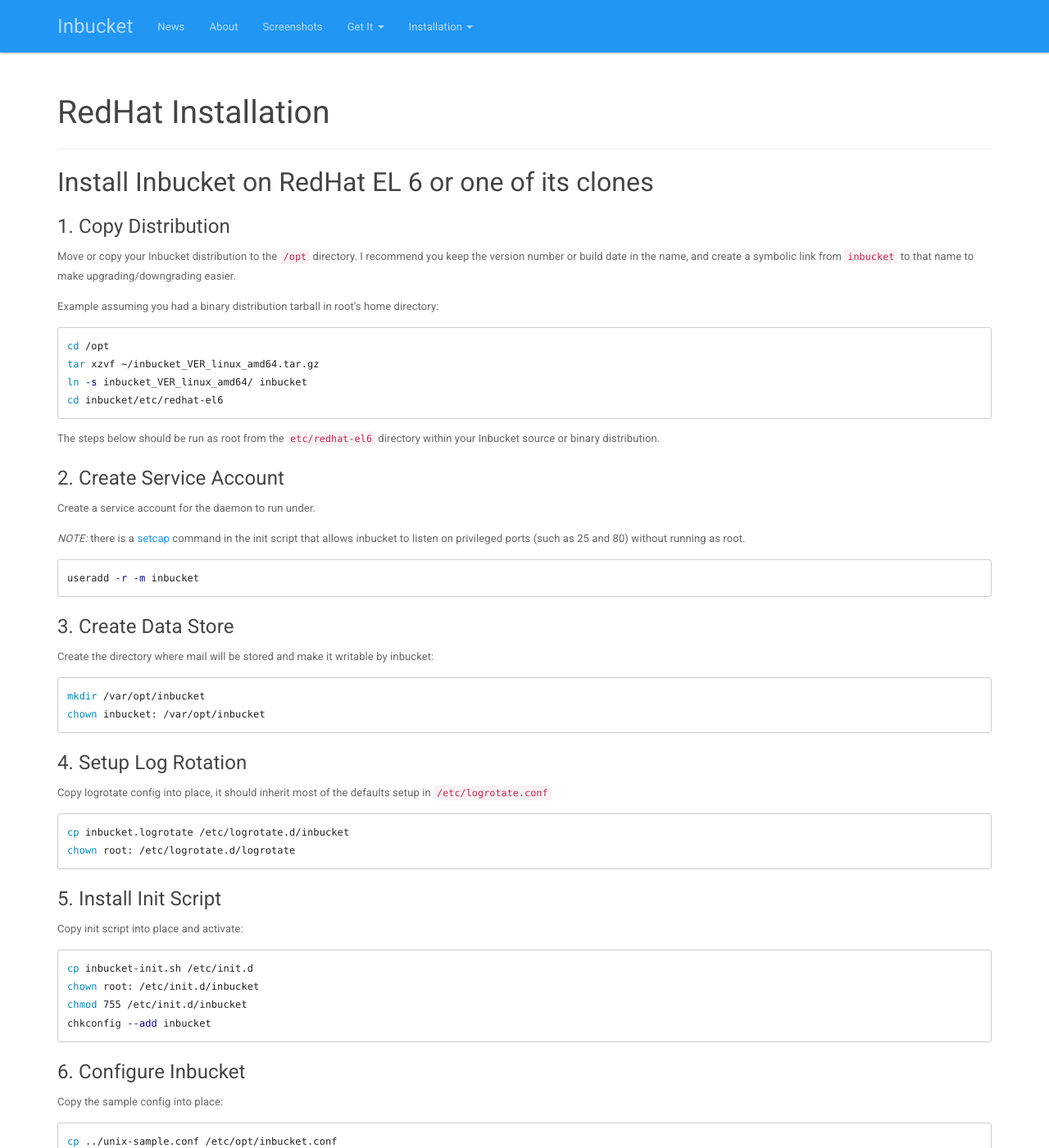
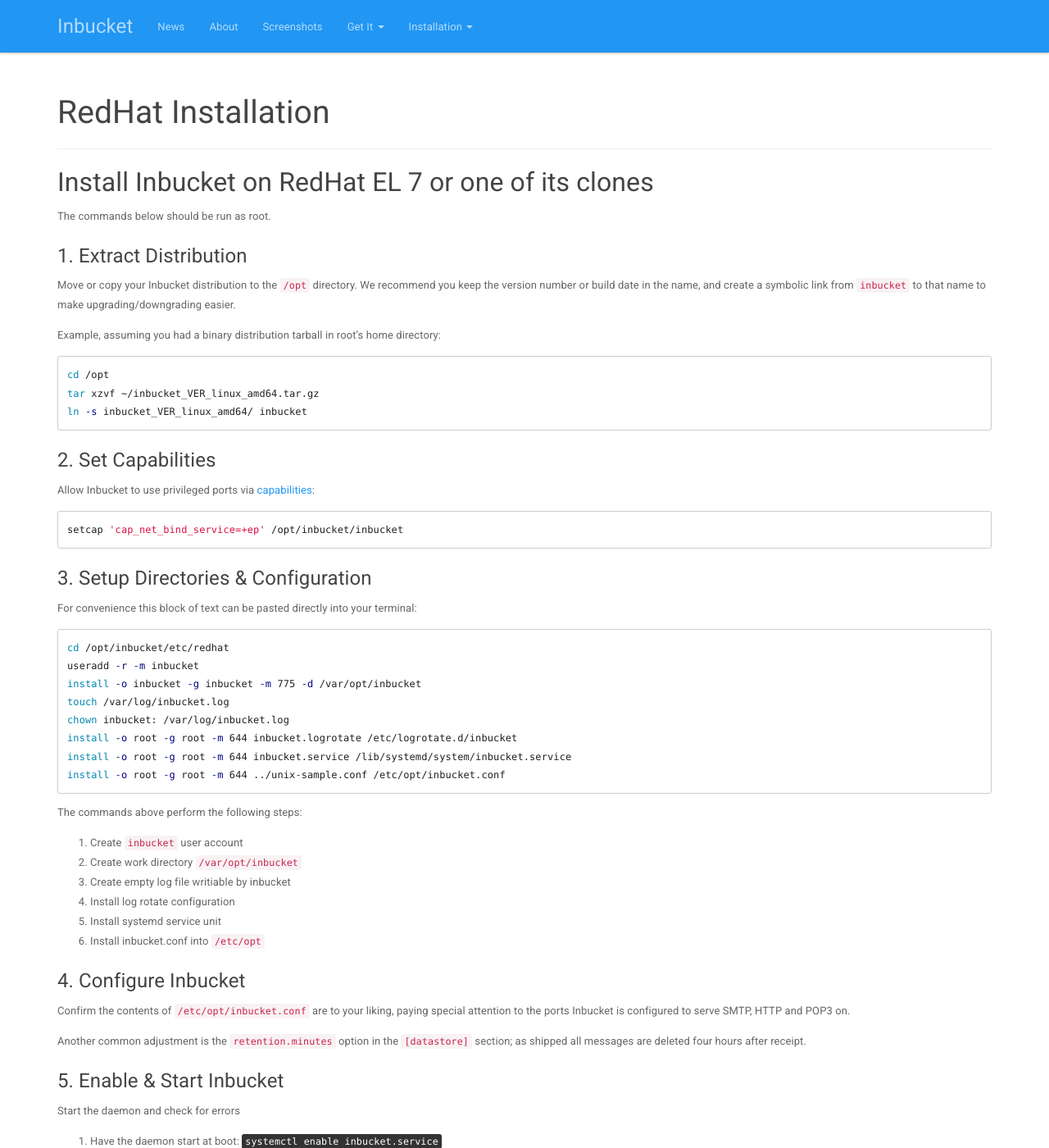
Before and after one commit to inbucket/inbucket.org, a Jekyll site: the page built from installation/redhat.md, in a window 1280 px wide and 1400 px high. Shown: the whole window at 82% size. Built offline with Jekyll 4.4.1, drawn with Linux system fonts in a browser that asks for light colours; comment, search, counter and statistics services are not loaded; some of the changed text lies outside the part shown.

Commit message:
Update redhat guide

```diff
--- a/installation/redhat.md
+++ b/installation/redhat.md
@@ -4,89 +4,78 @@
 description: How to install Inbucket on RedHat Linux
 ---
 
-## Install Inbucket on RedHat EL 6 or one of its clones
+## Install Inbucket on RedHat EL 7 or one of its clones
 
-### 1. Copy Distribution
+The commands below should be run as root.
 
-Move or copy your Inbucket distribution to the `/opt` directory.  I recommend
+
+### 1. Extract Distribution
+
+Move or copy your Inbucket distribution to the `/opt` directory.  We recommend
 you keep the version number or build date in the name, and create a symbolic
 link from `inbucket` to that name to make upgrading/downgrading easier.
 
-Example assuming you had a binary distribution tarball in root's home directory:
+Example, assuming you had a binary distribution tarball in root's home
+directory:
 
 ~~~ sh
 cd /opt
 tar xzvf ~/inbucket_VER_linux_amd64.tar.gz
 ln -s inbucket_VER_linux_amd64/ inbucket
-cd inbucket/etc/redhat-el6
-~~~
-
-The steps below should be run as root from the `etc/redhat-el6` directory within
-your Inbucket source or binary distribution.
-
-
-### 2. Create Service Account
-
-Create a service account for the daemon to run under.
-
-*NOTE:* there is a [setcap] command in the init script that allows inbucket to
-listen on privileged ports (such as 25 and 80) without running as root.
-
-~~~ sh
-useradd -r -m inbucket
 ~~~
 
 
-### 3. Create Data Store
+### 2. Set Capabilities
 
-Create the directory where mail will be stored and make it writable by inbucket:
+Allow Inbucket to use privileged ports via [capabilities]:
 
 ~~~ sh
-mkdir /var/opt/inbucket
-chown inbucket: /var/opt/inbucket
+setcap 'cap_net_bind_service=+ep' /opt/inbucket/inbucket
 ~~~
 
 
-### 4. Setup Log Rotation
+### 3. Setup Directories & Configuration
 
-Copy logrotate config into place, it should inherit most of the defaults setup
-in `/etc/logrotate.conf`
+For convenience this block of text can be pasted directly into your terminal:
 
 ~~~ sh
-cp inbucket.logrotate /etc/logrotate.d/inbucket
-chown root: /etc/logrotate.d/logrotate
+cd /opt/inbucket/etc/redhat
+useradd -r -m inbucket
+install -o inbucket -g inbucket -m 775 -d /var/opt/inbucket
+touch /var/log/inbucket.log
+chown inbucket: /var/log/inbucket.log
+install -o root -g root -m 644 inbucket.logrotate /etc/logrotate.d/inbucket
+install -o root -g root -m 644 inbucket.service /lib/systemd/system/inbucket.service
+install -o root -g root -m 644 ../unix-sample.conf /etc/opt/inbucket.conf
 ~~~
 
+The commands above perform the following steps:
 
-### 5. Install Init Script
-
-Copy init script into place and activate:
-
-~~~ sh
-cp inbucket-init.sh /etc/init.d
-chown root: /etc/init.d/inbucket
-chmod 755 /etc/init.d/inbucket
-chkconfig --add inbucket
-~~~
+1. Create `inbucket` user account
+2. Create work directory `/var/opt/inbucket`
+3. Create empty log file writiable by inbucket
+4. Install log rotate configuration
+5. Install systemd service unit
+6. Install inbucket.conf into `/etc/opt`
 
 
-### 6. Configure Inbucket
-Copy the sample config into place:
+### 4. Configure Inbucket
 
-~~~ sh
-cp ../unix-sample.conf /etc/opt/inbucket.conf
-chown root: /etc/opt/inbucket.conf
-~~~
+Confirm the contents of `/etc/opt/inbucket.conf` are to your liking, paying
+special attention to the ports Inbucket is configured to serve SMTP, HTTP and
+POP3 on.
 
-Confirm the contents of `/etc/opt/inbucket.conf` are to your liking.
+Another common adjustment is the `retention.minutes` option in the `[datastore]`
+section; as shipped all messages are deleted four hours after receipt.
 
 
-### 7. Start Inbucket
+### 5. Enable & Start Inbucket
 
 Start the daemon and check for errors
 
-1. Start the daemon: <kbd>service inbucket start</kbd>
-2. Confirm it stayed running: <kbd>service inbucket status</kbd>
-3. Check inbucket's startup messages: <kbd>less /var/log/inbucket.log</kbd>
+1. Have the daemon start at boot: <kbd>systemctl enable inbucket.service</kbd>
+1. Start the daemon: <kbd>systemctl start inbucket</kbd>
+2. Confirm it stayed running: <kbd>systemctl status inbucket</kbd>
+3. Check inbucket's startup messages: <kbd>more /var/log/inbucket.log</kbd>
 
-[setcap]: http://www.kernel.org/doc/man-pages/online/pages/man7/capabilities.7.html
+[capabilities]: http://www.kernel.org/doc/man-pages/online/pages/man7/capabilities.7.html
```
